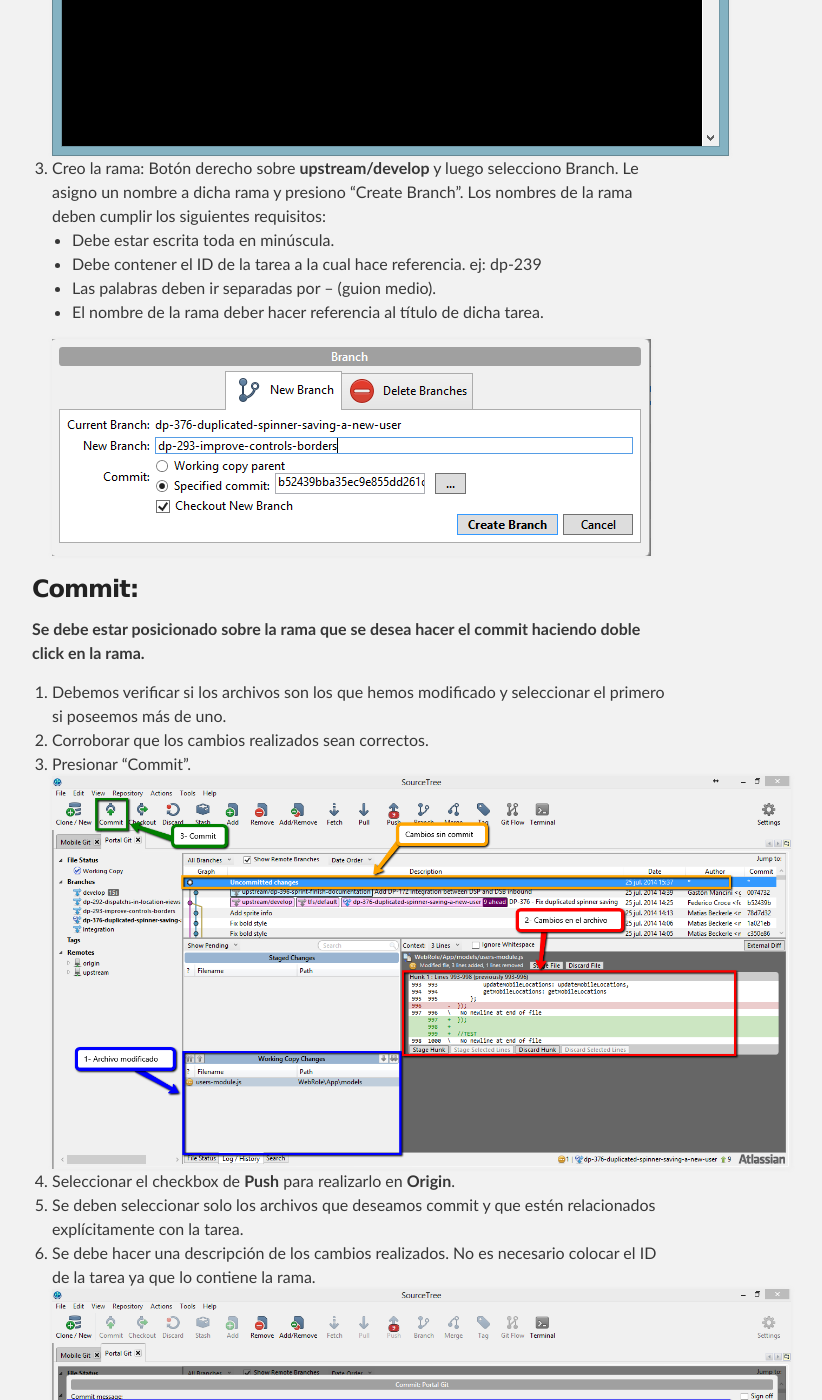
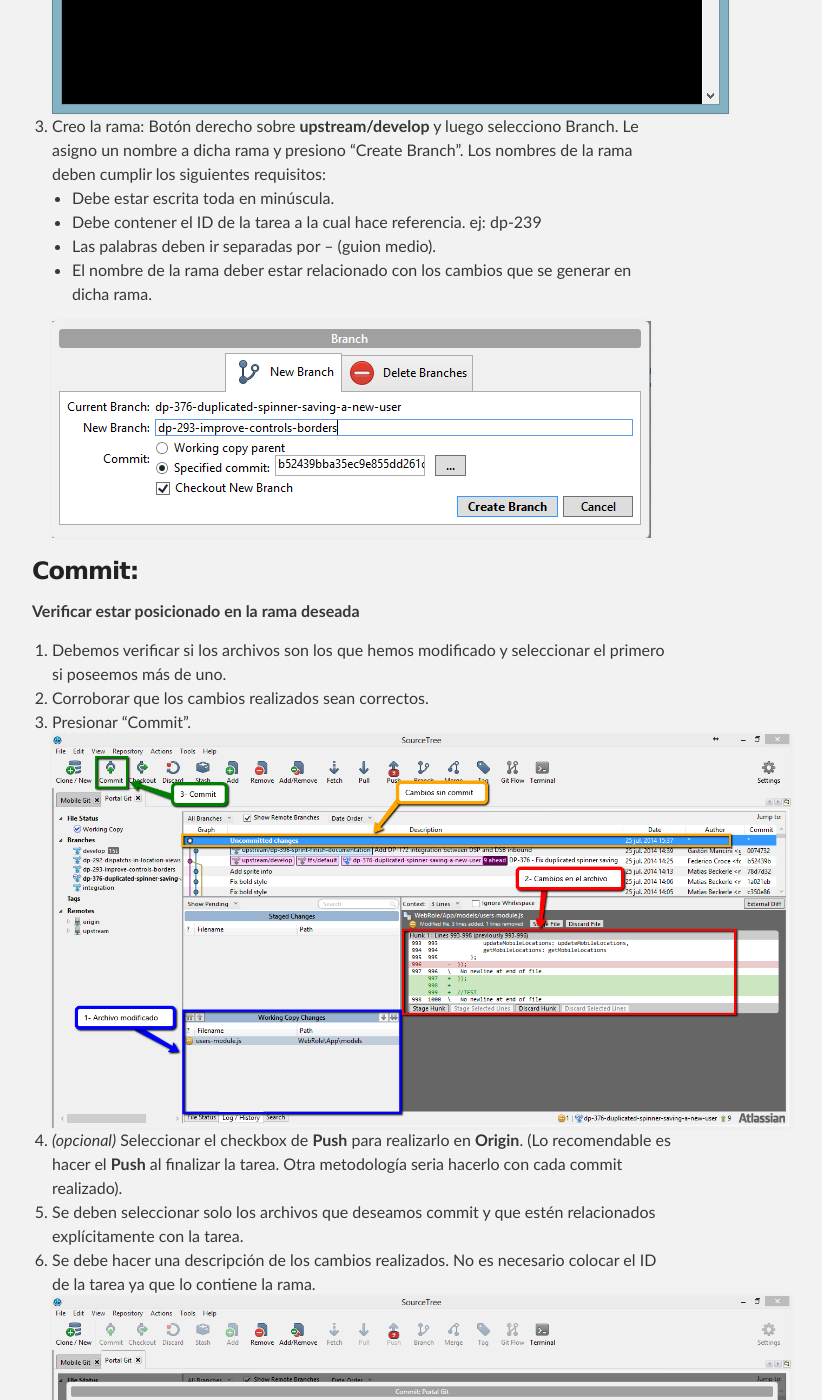
Before and after one commit to MakingSense/makingsense.github.io, a Jekyll site: the page built from migration-to-git/4-flows/dp-flow-in-spanish/dp-flow-in-spanish.md, in a window 1280 px wide and 1400 px high, scrolled down 1107 px. Shown: the whole window, without its empty margins (288-1110 px from the left). Built offline with Jekyll 4.4.1, drawn with Linux system fonts in a browser that asks for light colours; some of the changed text lies outside the part shown.

Commit message:
Rephrase text and change title

```diff
--- a/migration-to-git/4-flows/dp-flow-in-spanish/dp-flow-in-spanish.md
+++ b/migration-to-git/4-flows/dp-flow-in-spanish/dp-flow-in-spanish.md
@@ -1,9 +1,8 @@
 ---
 layout: default
-title: Flujo completo de Portal Git/TFS
+title: Flujo completo de Portal Git/TFS con SourceTree.
 ---
 
-#### Software: SourceTree.
 
 ### Creación de rama (Branch):
 
@@ -31,14 +30,14 @@
 	* Debe estar escrita toda en minúscula.
 	* Debe contener el ID de la tarea a la cual hace referencia. ej: dp-239
 	* Las palabras deben ir separadas por – (guion medio).
-	* El nombre de la rama deber hacer referencia al título de dicha tarea.
+	* El nombre de la rama deber estar relacionado con los cambios que se generar en dicha rama.
 
 
 	![template](format-branch.png)
 
 ### Commit:
 
-**Se debe estar posicionado sobre la rama que se desea hacer el commit haciendo doble click en la rama.**
+**Verificar estar posicionado en la rama deseada**
 
 1.	Debemos verificar si los archivos son los que hemos modificado y seleccionar el primero si poseemos más de uno.
 
@@ -48,7 +47,7 @@
 
 	![template](commit.png)
 
-4.	Seleccionar el checkbox de **Push** para realizarlo en **Origin**.
+4.	*(opcional)* Seleccionar el checkbox de **Push** para realizarlo en **Origin**. (Lo recomendable es hacer el **Push** al finalizar la tarea. Otra metodología seria hacerlo con cada commit realizado).
 
 5.	Se deben seleccionar solo los archivos que deseamos commit y que estén relacionados explícitamente con la tarea.
 
@@ -77,7 +76,7 @@
 
 	![template](checkingtool.png)
 
-4.	Se abrirá una nueva ventana de tfs en la cual debemos comentar lo realizado en dicho merge. Los comentarios de los merge deben cumplir los siguientes requisitos:
+4.	Se abrirá una nueva ventana de tfs en la cual debemos comentar los cambios realizados. Los comentarios de los merge deben cumplir los siguientes requisitos:
 
 	* El ID de la tarea debe estar escrito en mayúscula y separado por – (guion medio) las letras de los números, luego un espacio y otro – (guion medio).  ej: DP-376 -
 
```
